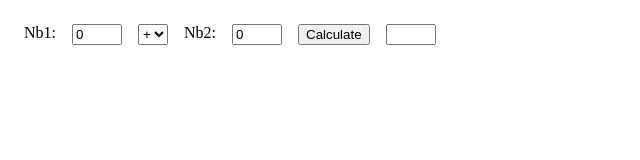
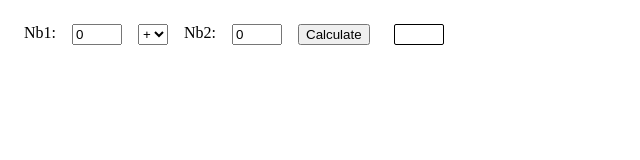
Before and after one commit to Liene31/react-exercise, a React (Vite) app: page / in a window 1280 px wide. Shown: the top 160 px of the page, without its empty margins (0-640 px from the left). Built offline with nearby package versions, Linux system fonts and the light colour scheme.

Commit message:
add calculator exercise

```diff
--- a/src/Calculator.jsx
+++ b/src/Calculator.jsx
@@ -9,14 +9,52 @@ export const Calculator = () => {
 
   const [total, setTotal] = useState();
 
+  function handleField(e) {
+    const name = e.target.name;
+    const type = e.target.type;
+    console.log(name, type);
+
+    setUserInput((prev) => {
+      const newUserInput = {
+        ...prev,
+        [name]: type === "checkbox" ? e.target.checked : e.target.value,
+      };
+      return newUserInput;
+    });
+  }
+
   function handleSubmit(e) {
     e.preventDefault();
+    const num1 = parseInt(userInput.number1);
+    const num2 = parseInt(userInput.number2);
 
-    console.log(e);
+    setTotal(() => {
+      if (userInput.operation === "plus") {
+        return num1 + num2;
+      }
+      if (userInput.operation === "minus") {
+        return num1 - num2;
+      }
+      if (userInput.operation === "multiplication") {
+        return num1 * num2;
+      }
+      if (userInput.operation === "division") {
+        if (num2 === 0) {
+          return "Cannot divide by 0";
+        }
+        return num1 / num2;
+      }
+    });
+
+    setUserInput({
+      number1: 0,
+      number2: 0,
+      operation: "plus",
+    });
   }
 
   return (
-    <div>
+    <div className="container">
       <form onSubmit={handleSubmit}>
         <label htmlFor="number1">Nb1:</label>
         <input
@@ -24,8 +62,13 @@ export const Calculator = () => {
           name="number1"
           id="number1"
           value={userInput.number1}
+          onChange={handleField}
         />
-        <select name="operation" value={userInput.operation}>
+        <select
+          name="operation"
+          value={userInput.operation}
+          onChange={handleField}
+        >
           <option value={"plus"}>+</option>
           <option value={"minus"}>-</option>
           <option value={"multiplication"}>*</option>
@@ -37,11 +80,11 @@ export const Calculator = () => {
           name="number2"
           id="number2"
           value={userInput.number2}
+          onChange={handleField}
         />
         <button>Calculate</button>
-        {/* should not be an input, it's an output */}
-        <input type="number" />
       </form>
+      <div className="total-field">{total}</div>
     </div>
   );
 };
--- a/src/index.css
+++ b/src/index.css
@@ -29,6 +29,11 @@
   gap: 1rem;
 } */
 
+.container {
+  display: flex;
+  align-items: center;
+}
+
 form {
   display: flex;
   gap: 1rem;
@@ -38,3 +43,11 @@ form {
 input {
   width: 50px;
 }
+
+.total-field {
+  width: 50px;
+  height: 21.2px;
+  border: 1px solid black;
+  border-radius: 2px;
+  padding-left: 0.2rem;
+}
```
